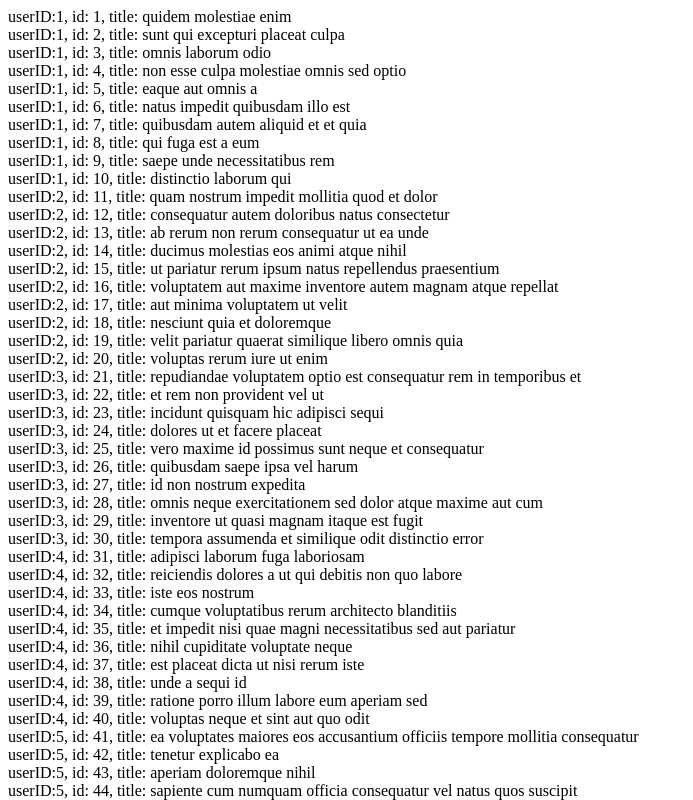
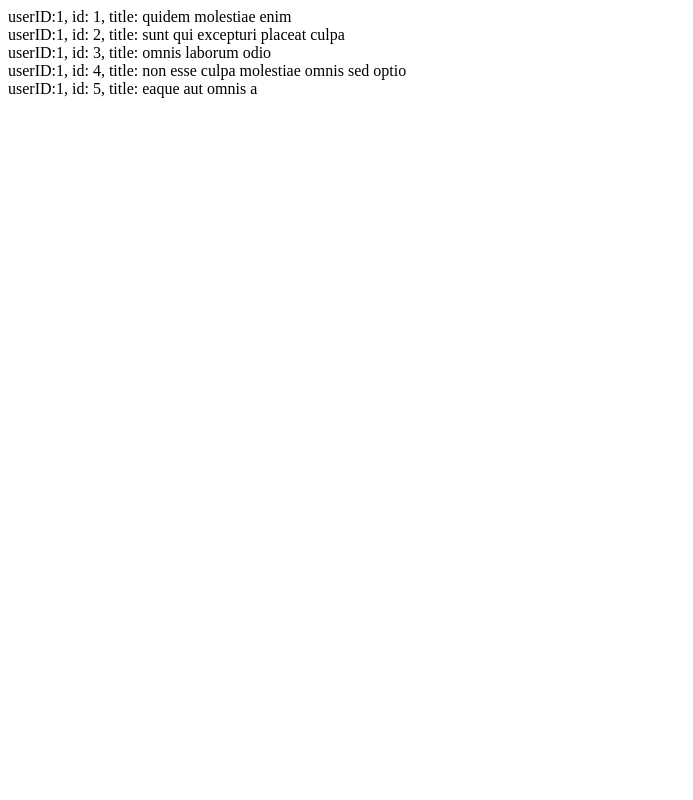
Before and after one commit to class-of-grad-net-2023/grad-net-app, a React app in the folder MT231002-app/: page / in a window 1280 px wide. Shown: the top 800 px of the page, without its empty margins (0-693 px from the left). Built offline with nearby package versions, Linux system fonts and the light colour scheme.

Commit message:
2024 01 10 12:17

```diff
--- a/MT231002-app/src/components/App.js
+++ b/MT231002-app/src/components/App.js
@@ -4,7 +4,12 @@ import  AlbumsList from "./Albums/AlbumsList.js"
 
 export default function App() {
     const [albums]=useState(albumsData);
+    const albums2=[];
+    console.log(albums2);
+    for(let i=0;i<5;i++){
+        albums2.push(albums[i]);
+    }
     return (
-    <AlbumsList albums={albums}/>
+    <AlbumsList albums={albums2}/>
     );
 }
```
